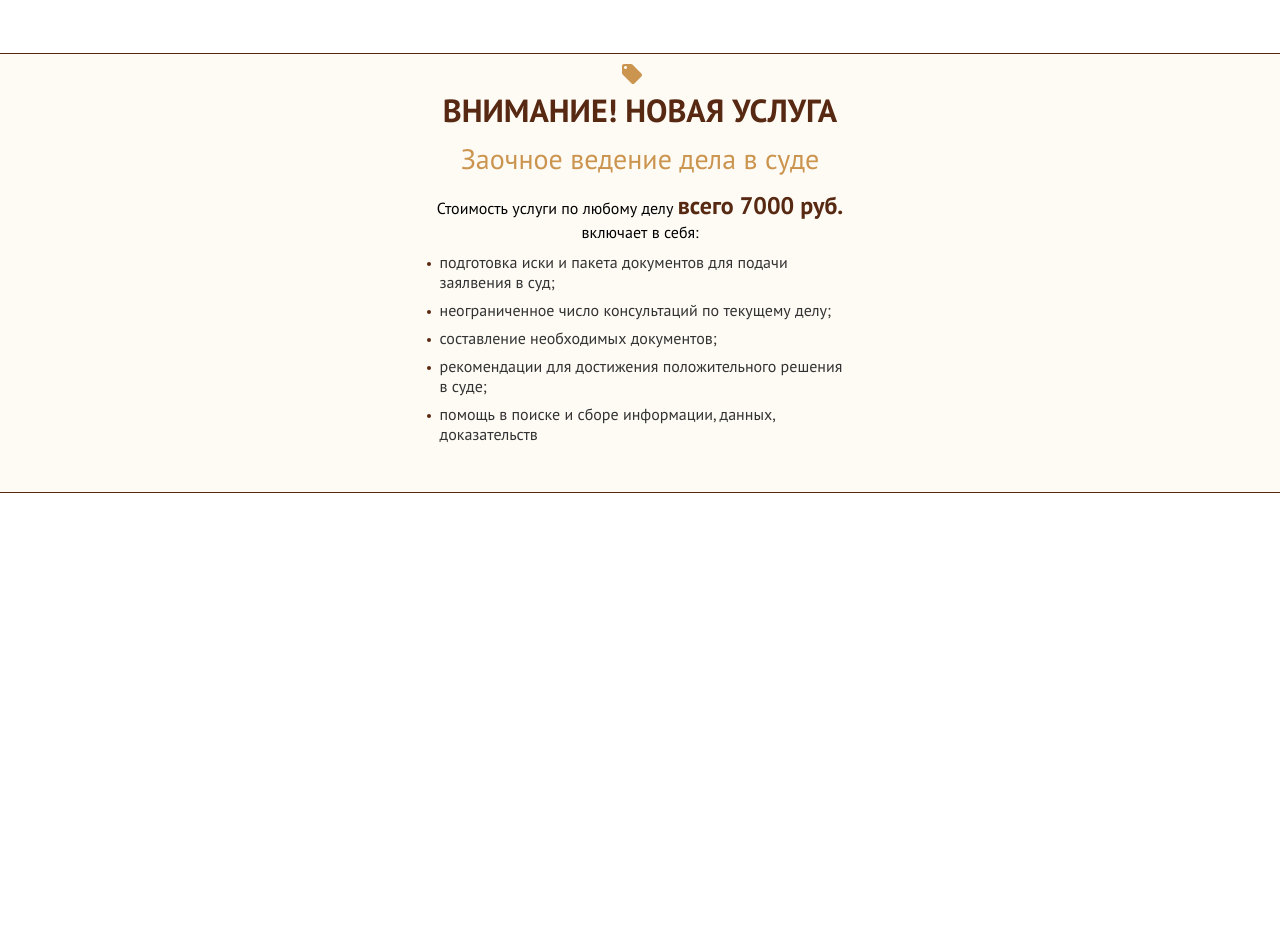
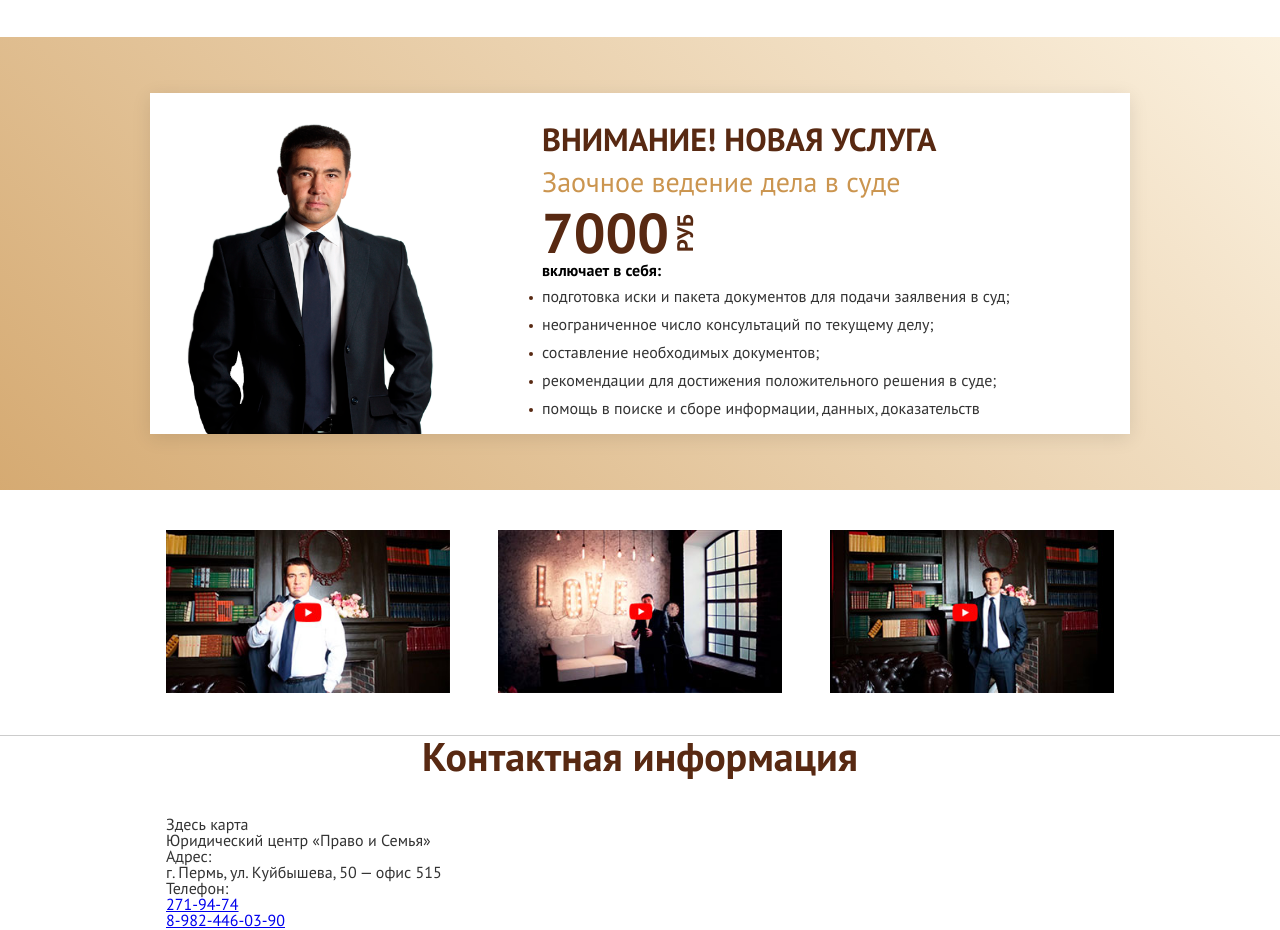
Before and after one commit to ponomarev-iv/pravo59, a website: page _dev/index.html in a window 1280 px wide. Shown: the part 2560-3490 px from the top of the page. Before the commit the page ends 3069 px from the top, so only its background shows below. Drawn offline with nearby package versions, Linux system fonts and the light colour scheme; files that its build step writes are made by us from their sources; files whose address does not match are found by name.

Commit message:
Переделал баннер + добавил блок с видео

```diff
--- a/_dev/index.html
+++ b/_dev/index.html
@@ -121,7 +121,8 @@
             <!-- END asideStart -->
 
             <div class="content__col">
-                <h3 class="section-title section-title_sec">Добро пожаловать в&nbsp;&laquo;Юридический центр <b>&laquo;Право и&nbsp;Семья&raquo;</b>.</h3>
+                <h3 class="section-title section-title_sec">Добро пожаловать в&nbsp;&laquo;Юридический центр <b>&laquo;Право
+                    и&nbsp;Семья&raquo;</b>.</h3>
                 <p>
                     Семейные правовые споры и&nbsp;Семейное право&nbsp;&mdash; это наша специализация.<br>
                     Более 10&nbsp;лет наши юристы ежедневно разбираются в&nbsp;самых сложных и&nbsp;запутанных случаях,
@@ -184,10 +185,11 @@
     <!-- START promoSection -->
     <section class="promo">
         <div class="container">
+            <div class="promo__wrap">
                 <h4 class="promo__title">Внимание! Новая услуга</h4>
                 <p class="promo__subtitle">Заочное ведение дела в&nbsp;суде</p>
+                <p class="promo__txt promo__txt_accent">7000</p><br>
                 <p class="promo__txt">
-                Стоимость услуги по&nbsp;любому делу <span class="promo__txt_accent">всего 7000 руб.</span><br>
                     включает в&nbsp;себя:
                 </p>
                 <ul class="promo__list">
@@ -198,8 +200,62 @@
                     <li>помощь в&nbsp;поиске и&nbsp;сборе информации, данных, доказательств</li>
                 </ul>
             </div>
+        </div>
     </section>
     <!-- END promoSection -->
+
+    <!-- START videoSection -->
+    <section class="video">
+        <div class="container">
+            <div class="video__item">
+
+                <div onclick="$(this).replaceWith('<iframe width=\'100%\' height=\'100%\' src=\'https://www.youtube.com/embed/LQG4OFDY7yc?autoplay=1&amp;rel=0&amp;controls=0&amp;showinfo=0\' frameborder=\'0\' allowfullscreen></iframe><br/>');"><img src="img/video-prev-1.jpg" width="100%"/></div>
+            </div>
+            <div class="video__item">
+                <div onclick="$(this).replaceWith('<iframe width=\'100%\' height=\'100%\' src=\'https://www.youtube.com/embed/FRXJ4tb2p0A?autoplay=1&amp;controls=0&amp;showinfo=0\' frameborder=\'0\' allowfullscreen></iframe><br/>');"><img src="img/video-prev-2.jpg" width="100%"/></div>
+            </div>
+            <div class="video__item">
+                <div onclick="$(this).replaceWith('<iframe width=\'100%\' height=\'100%\' src=\'https://www.youtube.com/embed/bbVWx0CdX6Q?autoplay=1&amp;controls=0&amp;showinfo=0\' frameborder=\'0\' allowfullscreen></iframe><br/>');"><img src="img/video-prev-3.jpg" width="100%"/></div>
+            </div>
+        </div>
+    </section>
+    <!-- END videoSection -->
+
+    <!-- START contact -->
+    <section class="contact">
+        <div class="container">
+            <h3 class="section-title">Контактная информация</h3>
+
+            <div class="contact__wrap">
+                <div class="contact__map">
+                    Здесь карта
+                </div>
+                <div class="contact__info">
+                    <h4 class="contact__title">Юридический центр &laquo;Право и&nbsp;Семья&raquo;</h4>
+                    <div class="contact__data">
+                        <!--1 row-->
+                        <div class="contact__data-info">
+                            Адрес:
+                        </div>
+                        <div class="contact__data-txt">
+                            г. Пермь, ул. Куйбышева, 50&nbsp;&mdash; офис 515
+                        </div>
+                        <!--2 row-->
+                        <div class="contact__data-info">
+                            Телефон:
+                        </div>
+                        <div class="contact__data-txt">
+                            <a href="tel:+73422719474">271-94-74</a><br>
+                            <a href="tel:+79824460390">8-982-446-03-90</a>
+                        </div>
+                    </div>
+                </div>
+            </div>
+        </div>
+    </section>
+    <!-- END contact -->
+
+
 </div>
 
 <script src="js/jquery-3.2.1.min.js"></script>
--- a/_dev/scss/all.scss
+++ b/_dev/scss/all.scss
@@ -15,5 +15,6 @@
 @import "inc/service";
 @import "inc/content";
 @import "inc/promo";
+@import "inc/video";
 
 @import "inc/helpers";
--- a/_dev/scss/inc/promo.scss
+++ b/_dev/scss/inc/promo.scss
@@ -2,21 +2,12 @@
  * Created by Pompo on 03.10.2017.
  */
 .promo{
-  padding: 2.5em 0;
-  border-top: 1px solid #582912;
-  border-bottom: 1px solid #582912;
-  background-color: rgba(#fbf1df,.3);
-  margin: 1em 0;
-  position: relative;
+  padding: 3.5em 0;
+  background: linear-gradient(45deg, rgba(#cb954f, .8), #fbf1df);
 
-  &:before{
-    content: '';
-    position: absolute;
-    top: .5em;
-    right: calc(50% - 20px);
-    width: 40px;
-    height: 40px;
-    background: url('../img/promo.svg') no-repeat scroll transparent;
+  &__wrap{
+    padding-left: 40%;
+    background: url('../img/promo-img.png') no-repeat 5% 100% / contain;
   }
 
   &__title{
@@ -24,40 +15,47 @@
     text-transform: uppercase;
     font-weight: 700;
     font-size: 2em;
-    margin-bottom: .5em;
-    text-align: center;
+    margin-bottom: .3em;
   }
 
   &__subtitle{
     color: #cb954f;
     font-size: 1.75em;
     line-height: 1.2;
-    margin: 0 0 .5em;
-    text-align: center;
+    margin: 0 0 .2em;
   }
 
   &__txt{
     color: #000;
-    text-align: center;
+    font-weight: 700;
 
     &_accent{
       color: #582912;
       font-weight: 700;
-      font-size: 1.5em;
-      //margin: .35em 0;
+      font-size: 3.5em;
+      line-height: 1;
       display: inline-block;
+      position: relative;
+      margin-bottom: 0;
+
+      &:after{
+        position: absolute;
+        right: -35px;
+        top: 18px;
+        content: 'руб';
+        font-size: .4em;
+        text-transform: uppercase;
+        transform: rotate(270deg);
+
+      }
     }
   }
 
   &__list{
-    margin: .5em auto 0;
+    margin-left: -.8em;
     list-style: none;
-    padding: 0;
-    width: 45%;
-
-    @include respondTo(mobile){
-      width: 100%;
-    }
+    padding: .3em 0 .5em;
+    display: block;
 
     & li{
       position: relative;
@@ -77,4 +75,19 @@
       }
     }
   }
+
+  & .container{
+    background-color: #fff;
+    box-shadow: 0 4px 18px rgba(0,0,0,.1);
+    padding: 30px 0 0;
+    position: relative;
+    z-index: 10;
+  }
 }
+
+.unit-rub{
+  display: inline-block;
+  font-size: .4em;
+  text-transform: uppercase;
+  transform: rotate(270deg);
+}
--- /dev/null
+++ b/_dev/scss/inc/video.scss
@@ -0,0 +1,18 @@
+/**
+ * Created by Pompo on 04.10.2017.
+ */
+.video{
+  padding: 2.5em 0;
+  background-color: #fff;
+  border-bottom: 1px solid #ccc;
+
+  & .container{
+    display: flex;
+    justify-content: space-between;
+  }
+
+  &__item{
+    width: 30%;
+    cursor: pointer;
+  }
+}
```
Also changed, not shown: public/index.html (+58 -2 lines), _dev/img/promo-img.png (added), _dev/img/video-prev-1.jpg (added), _dev/img/video-prev-2.jpg (added), _dev/img/video-prev-3.jpg (added), public/css/all.css, public/img/promo-img.png (added), public/img/promo-img1.png (added), public/img/video-prev-1.jpg (added), public/img/video-prev-2.jpg (added), public/img/video-prev-3.jpg (added). Lines whose indentation alone changed are shown as unchanged.
